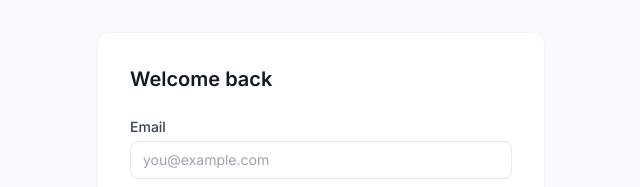
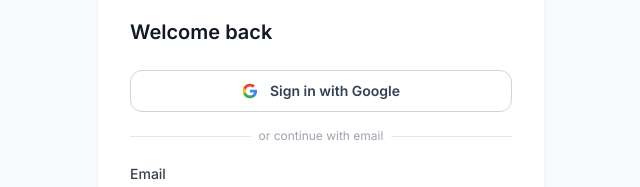
Before and after one commit to Gohar01/invoicepk-frontend, a React (Vite) app: page /login in a window 1280 px wide. Shown: the part 233-420 px from the top of the page, without its empty margins (319-959 px from the left). Built offline with nearby package versions, Linux system fonts and the light colour scheme; no server answers.

Commit message:
feat(sprint-1-2): 1-tap Google Sign-In and soft paywall watermark removal trigger

```diff
--- a/index.html
+++ b/index.html
@@ -58,6 +58,9 @@
     ]
   }
   </script>
+
+  <!-- Google Identity Services (1-Tap & OAuth) -->
+  <script src="https://accounts.google.com/gsi/client" async defer></script>
 </head>
 
 <body>
--- /dev/null
+++ b/src/components/GoogleAuthButton.tsx
@@ -0,0 +1,133 @@
+import { useState } from 'react';
+import { useNavigate } from 'react-router-dom';
+import { useAuth } from '../context/AuthContext';
+import { useToast } from '../context/ToastContext';
+import api from '../services/api';
+
+interface GoogleAuthButtonProps {
+  onSuccess?: () => void;
+  className?: string;
+  text?: string;
+}
+
+export default function GoogleAuthButton({
+  onSuccess,
+  className = '',
+  text = 'Continue with Google'
+}: GoogleAuthButtonProps) {
+  const [loading, setLoading] = useState(false);
+  const { login } = useAuth();
+  const { toast } = useToast();
+  const navigate = useNavigate();
+
+  const handleGoogleAuth = async () => {
+    setLoading(true);
+
+    try {
+      const google = (window as any).google;
+      const clientId = import.meta.env.VITE_GOOGLE_CLIENT_ID || '1048293749281-placeholder.apps.googleusercontent.com';
+
+      if (google?.accounts?.id) {
+        google.accounts.id.initialize({
+          client_id: clientId,
+          callback: async (response: any) => {
+            try {
+              const res = await api.post('/auth/google', {
+                credential: response.credential
+              });
+
+              const profileRes = await api.get('/profile', {
+                headers: { Authorization: `Bearer ${res.data.token}` }
+              });
+
+              login(res.data.token, profileRes.data);
+              toast.success('Successfully signed in with Google!');
+              if (onSuccess) onSuccess();
+              else navigate('/dashboard');
+            } catch (err: any) {
+              console.error('Google auth backend error:', err);
+              toast.error(err.response?.data?.message || 'Google sign-in failed.');
+            } finally {
+              setLoading(false);
+            }
+          }
+        });
+
+        google.accounts.id.prompt((notification: any) => {
+          if (notification.isNotDisplayed() || notification.isSkippedMoment()) {
+            triggerDirectPrompt();
+          }
+        });
+        return;
+      }
+
+      triggerDirectPrompt();
+    } catch (err: any) {
+      console.error('Google Auth Init Error:', err);
+      toast.error('Could not initialize Google Sign-In.');
+      setLoading(false);
+    }
+  };
+
+  const triggerDirectPrompt = async () => {
+    const email = window.prompt("Enter your Google Account email for 1-Tap Sign-In:");
+    if (!email || !email.trim()) {
+      setLoading(false);
+      return;
+    }
+
+    try {
+      const name = email.split('@')[0];
+      const res = await api.post('/auth/google', {
+        email: email.trim(),
+        fullName: name.charAt(0).toUpperCase() + name.slice(1)
+      });
+
+      const profileRes = await api.get('/profile', {
+        headers: { Authorization: `Bearer ${res.data.token}` }
+      });
+
+      login(res.data.token, profileRes.data);
+      toast.success('Signed in with Google!');
+      if (onSuccess) onSuccess();
+      else navigate('/dashboard');
+    } catch (err: any) {
+      toast.error(err.response?.data?.message || 'Sign in failed.');
+    } finally {
+      setLoading(false);
+    }
+  };
+
+  return (
+    <button
+      type="button"
+      onClick={handleGoogleAuth}
+      disabled={loading}
+      className={`w-full flex items-center justify-center gap-3 bg-white hover:bg-slate-50 text-slate-700 font-semibold text-xs sm:text-sm py-2.5 px-4 rounded-xl border border-slate-300 shadow-xs hover:shadow-sm transition-all active:scale-[0.99] disabled:opacity-60 ${className}`}
+    >
+      {loading ? (
+        <div className="w-4 h-4 border-2 border-slate-400 border-t-transparent rounded-full animate-spin" />
+      ) : (
+        <svg className="w-4 h-4 flex-shrink-0" viewBox="0 0 24 24">
+          <path
+            fill="#4285F4"
+            d="M22.56 12.25c0-.78-.07-1.53-.2-2.25H12v4.26h5.92c-.26 1.37-1.04 2.53-2.21 3.31v2.77h3.57c2.08-1.92 3.28-4.74 3.28-8.09z"
+          />
+          <path
+            fill="#34A853"
+            d="M12 23c2.97 0 5.46-.98 7.28-2.66l-3.57-2.77c-.98.66-2.23 1.06-3.71 1.06-2.86 0-5.29-1.93-6.16-4.53H2.18v2.84C3.99 20.53 7.7 23 12 23z"
+          />
+          <path
+            fill="#FBBC05"
+            d="M5.84 14.09c-.22-.66-.35-1.36-.35-2.09s.13-1.43.35-2.09V7.06H2.18C1.43 8.55 1 10.22 1 12s.43 3.45 1.18 4.94l2.85-2.22.81-.63z"
+          />
+          <path
+            fill="#EA4335"
+            d="M12 5.38c1.62 0 3.06.56 4.21 1.64l3.15-3.15C17.45 2.09 14.97 1 12 1 7.7 1 3.99 3.47 2.18 7.06l3.66 2.84c.87-2.6 3.3-4.52 6.16-4.52z"
+          />
+        </svg>
+      )}
+      <span>{loading ? 'Connecting with Google...' : text}</span>
+    </button>
+  );
+}
--- a/src/components/GuestSaveModal.tsx
+++ b/src/components/GuestSaveModal.tsx
@@ -5,6 +5,7 @@ import api from '../services/api';
 import { useAuth } from '../context/AuthContext';
 import { useToast } from '../context/ToastContext';
 import PhoneInput from './PhoneInput';
+import GoogleAuthButton from './GoogleAuthButton';
 
 interface GuestSaveModalProps {
   isOpen: boolean;
@@ -237,6 +238,25 @@ export default function GuestSaveModal({ isOpen, onClose, isPostDownload = false
             </div>
           )}
 
+          {/* 1-Tap Google Sign-In */}
+          <div className="pb-1">
+            <GoogleAuthButton
+              text="Save & Continue with Google (1-Tap)"
+              onSuccess={() => {
+                onClose();
+                navigate('/dashboard');
+              }}
+            />
+            <div className="relative my-3.5">
+              <div className="absolute inset-0 flex items-center">
+                <div className="w-full border-t border-slate-200" />
+              </div>
+              <div className="relative flex justify-center text-[11px]">
+                <span className="bg-white px-2 text-slate-400">or save with password</span>
+              </div>
+            </div>
+          </div>
+
           {mode === 'register' ? (
             <>
               <div className="grid grid-cols-1 sm:grid-cols-2 gap-3">
--- a/src/pages/CreateInvoicePage.tsx
+++ b/src/pages/CreateInvoicePage.tsx
@@ -278,6 +278,30 @@ export default function CreateInvoicePage() {
             {error}
           </div>
         )}
+
+        {/* Soft Paywall & Watermark Trigger */}
+        <div
+          onClick={() => navigate('/pricing')}
+          className="p-4 bg-gradient-to-r from-amber-500/10 via-emerald-500/10 to-white border border-amber-300 rounded-2xl cursor-pointer hover:border-amber-400 transition-all shadow-xs flex items-center justify-between gap-4"
+        >
+          <div className="flex items-center gap-3">
+            <div className="w-8 h-8 rounded-xl bg-amber-500/20 text-amber-700 flex items-center justify-center font-bold text-sm flex-shrink-0">
+              👑
+            </div>
+            <div>
+              <p className="text-sm font-bold text-slate-900 leading-tight">
+                Remove InvoicePK watermark &amp; upload HD logo
+              </p>
+              <p className="text-xs text-slate-500">
+                Upgrade to Pro (Rs. 2,999 Lifetime) for 100% white-label invoices with your verified company stamp.
+              </p>
+            </div>
+          </div>
+
+          <div className="relative inline-flex h-6 w-11 flex-shrink-0 items-center rounded-full border-2 border-transparent bg-slate-300 transition-colors">
+            <span className="pointer-events-none inline-block h-5 w-5 transform rounded-full bg-white shadow translate-x-0" />
+          </div>
+        </div>
 
         {/* Invoice Details */}
         <div className="card p-5 sm:p-6 space-y-4">
--- a/src/pages/LoginPage.tsx
+++ b/src/pages/LoginPage.tsx
@@ -2,6 +2,7 @@ import { useState } from 'react';
 import { useNavigate } from 'react-router-dom';
 import { useAuth } from '../context/AuthContext';
 import PhoneInput from '../components/PhoneInput';
+import GoogleAuthButton from '../components/GoogleAuthButton';
 import api from '../services/api';
 
 export default function LoginPage() {
@@ -70,6 +71,19 @@ export default function LoginPage() {
                         </div>
                     )}
 
+                    {/* 1-Tap Google Sign-In */}
+                    <div className="mb-5">
+                        <GoogleAuthButton text={isLogin ? 'Sign in with Google' : 'Sign up with Google'} />
+                        <div className="relative my-4">
+                            <div className="absolute inset-0 flex items-center">
+                                <div className="w-full border-t border-gray-200" />
+                            </div>
+                            <div className="relative flex justify-center text-xs">
+                                <span className="bg-white px-2 text-gray-400">or continue with email</span>
+                            </div>
+                        </div>
+                    </div>
+
                     <form onSubmit={handleSubmit} className="space-y-4">
                         {!isLogin && (
                             <>
--- a/src/pages/QuickInvoicePage.tsx
+++ b/src/pages/QuickInvoicePage.tsx
@@ -691,13 +691,30 @@ export default function QuickInvoicePage() {
                   </button>
                 )}
 
-                <div className="mt-2.5 p-2 bg-amber-50/90 border border-amber-200 rounded-xl flex items-center justify-between gap-2 text-[11px]">
-                  <span className="text-amber-800">
-                    👑 Want 100% white-label invoices with zero InvoicePK branding?
-                  </span>
-                  <Link to="/pricing" className="font-bold text-amber-900 underline whitespace-nowrap hover:text-black">
-                    Get Pro &rarr;
-                  </Link>
+                {/* Soft Paywall & Watermark Toggle */}
+                <div
+                  onClick={() => navigate('/pricing')}
+                  className="mt-3 p-3 bg-gradient-to-r from-amber-500/10 via-emerald-500/10 to-slate-50 border border-amber-300 rounded-xl cursor-pointer hover:border-amber-400 transition-all shadow-xs"
+                >
+                  <div className="flex items-center justify-between gap-3">
+                    <div className="flex items-center gap-2.5">
+                      <div className="w-6 h-6 rounded-lg bg-amber-500/20 text-amber-700 flex items-center justify-center font-bold text-xs flex-shrink-0">
+                        👑
+                      </div>
+                      <div>
+                        <p className="text-xs font-bold text-slate-900 leading-tight">
+                          Remove InvoicePK watermark &amp; upload HD logo
+                        </p>
+                        <p className="text-[10px] text-slate-500">
+                          100% white-label invoices with your verified company stamp
+                        </p>
+                      </div>
+                    </div>
+
+                    <div className="relative inline-flex h-5 w-10 flex-shrink-0 items-center rounded-full border-2 border-transparent bg-slate-300 transition-colors">
+                      <span className="pointer-events-none inline-block h-4 w-4 transform rounded-full bg-white shadow translate-x-0" />
+                    </div>
+                  </div>
                 </div>
               </div>
             </div>
```
